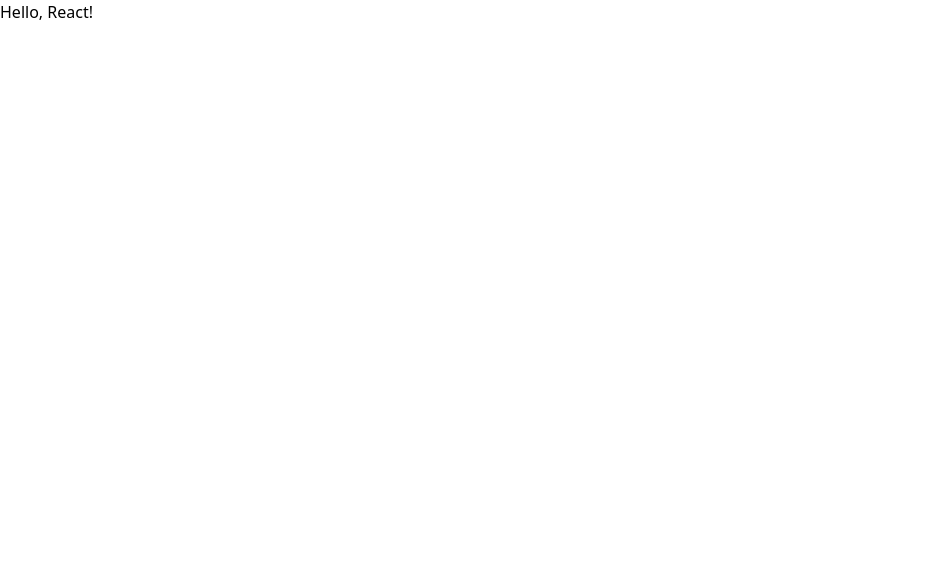
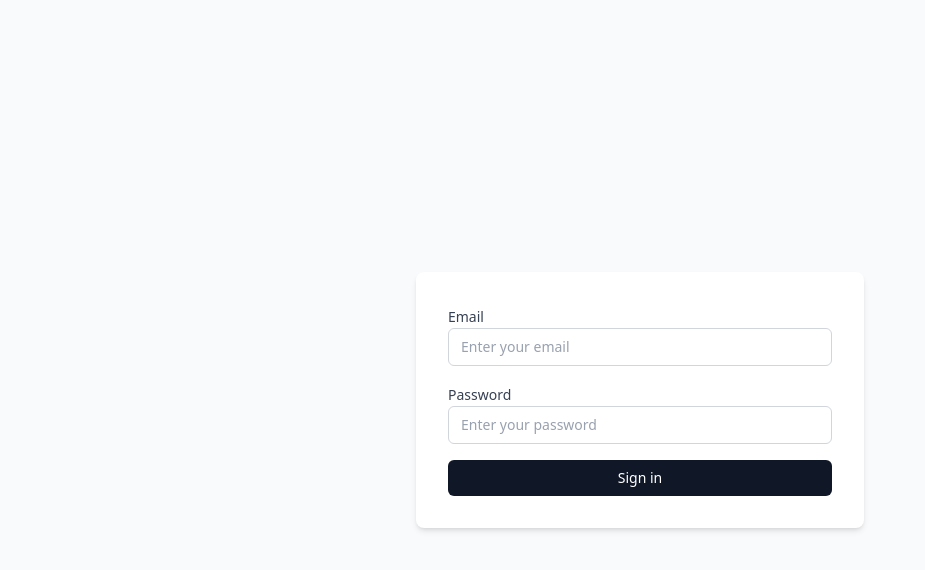
Before and after one commit to M3hTi/admin-Medium, a React (Vite) app: page / in a window 1280 px wide. Shown: the top 570 px of the page, without its empty margins (0-925 px from the left). Built offline with nearby package versions, Linux system fonts and the light colour scheme.

Commit message:
🚀 feat(auth): add login page and routing
- Set up BrowserRouter and Routes in App.jsx
- Add /features/authentication/Login.jsx with email/password form
- Style form with Tailwind CSS

```diff
--- a/src/App.jsx
+++ b/src/App.jsx
@@ -1,5 +1,14 @@
+import { BrowserRouter, Route, Routes } from "react-router-dom";
+import Login from "./features/authentication/Login";
+
 function App() {
-  return <div>Hello, React!</div>;
+  return (
+    <BrowserRouter>
+      <Routes>
+        <Route index element={<Login />} />
+      </Routes>
+    </BrowserRouter>
+  );
 }
 
 export default App;
--- /dev/null
+++ b/src/features/authentication/Login.jsx
@@ -0,0 +1,48 @@
+function Login() {
+  return (
+    <div className="flex items-center justify-center min-h-screen bg-gray-50">
+      <form className="w-full max-w-md p-8 bg-white rounded-lg shadow-md">
+        <div className="space-y-4">
+          <div className="space-y-2">
+            <label
+              htmlFor="email"
+              className="text-sm font-medium text-gray-700"
+            >
+              Email
+            </label>
+            <input
+              id="email"
+              type="email"
+              placeholder="Enter your email"
+              className="w-full rounded-md border border-gray-300 px-3 py-2 text-sm placeholder-gray-400 focus:border-gray-900 focus:outline-none focus:ring-1 focus:ring-gray-900"
+            />
+          </div>
+
+          <div className="space-y-2">
+            <label
+              htmlFor="password"
+              className="text-sm font-medium text-gray-700"
+            >
+              Password
+            </label>
+            <input
+              id="password"
+              type="password"
+              placeholder="Enter your password"
+              className="w-full rounded-md border border-gray-300 px-3 py-2 text-sm placeholder-gray-400 focus:border-gray-900 focus:outline-none focus:ring-1 focus:ring-gray-900"
+            />
+          </div>
+
+          <button
+            type="submit"
+            className="w-full rounded-md bg-gray-900 px-4 py-2 text-sm font-medium text-white hover:bg-gray-800 focus:outline-none focus:ring-2 focus:ring-gray-900 focus:ring-offset-2"
+          >
+            Sign in
+          </button>
+        </div>
+      </form>
+    </div>
+  );
+}
+
+export default Login;
```
